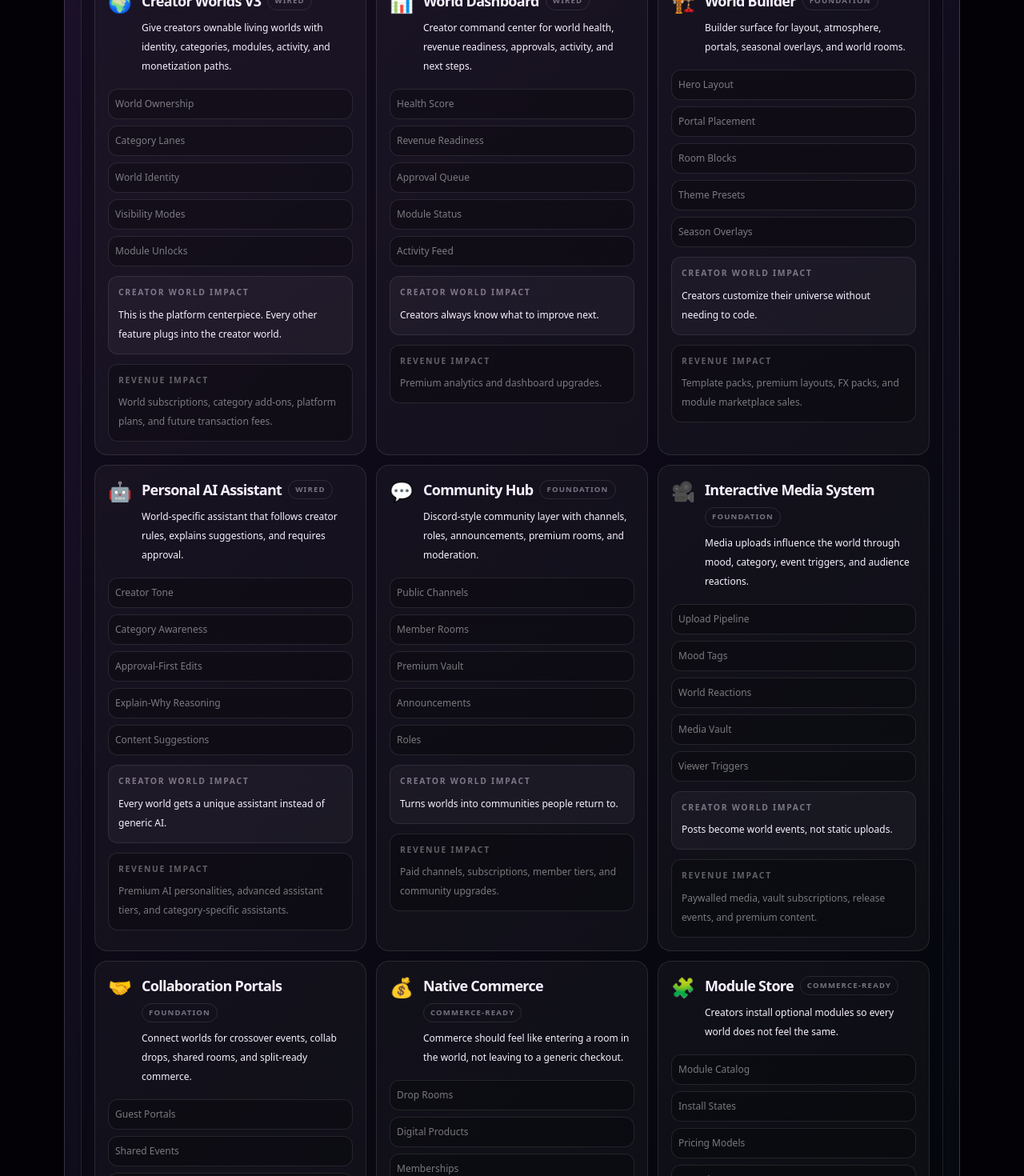
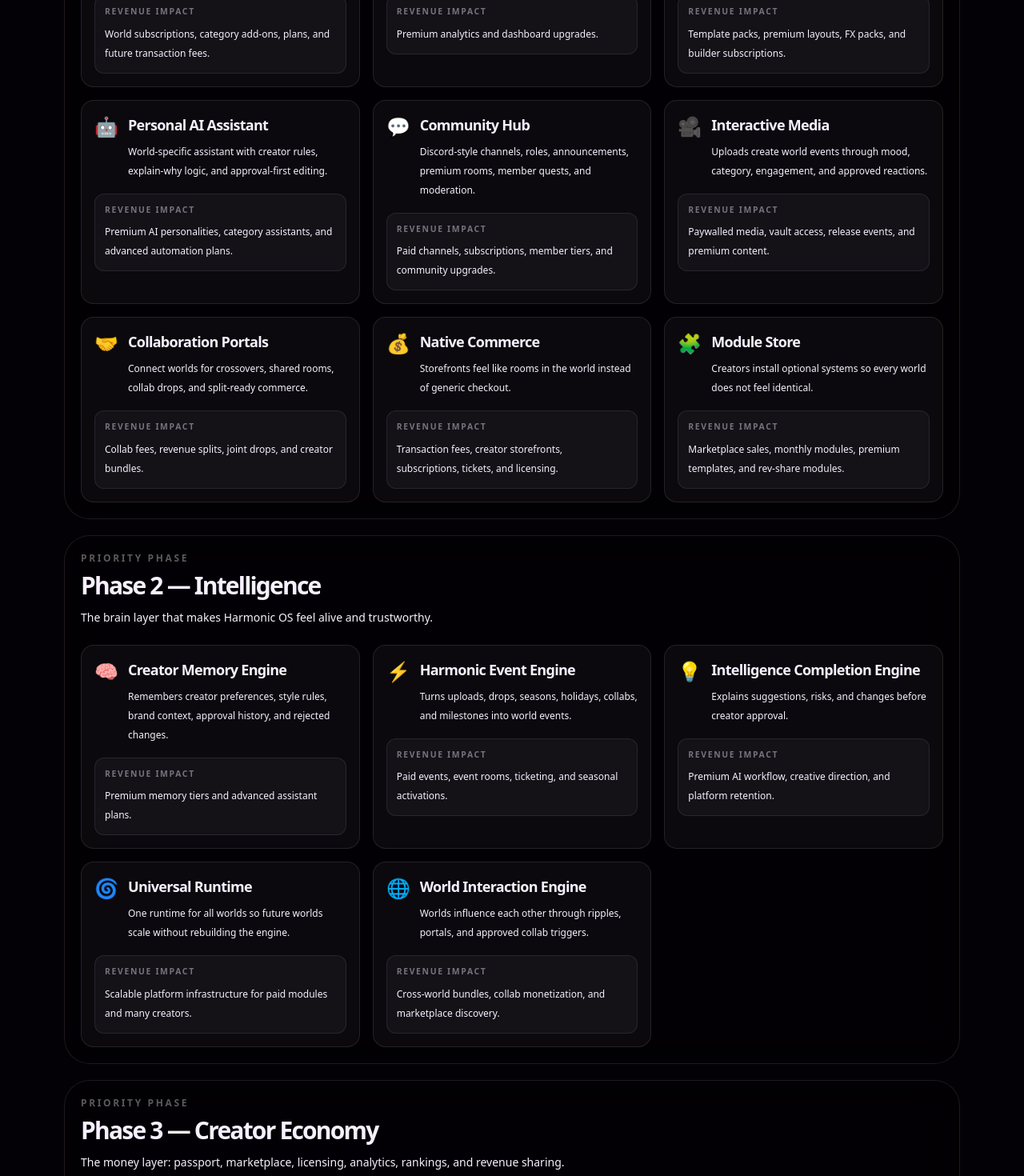
Before and after one commit to thatsmelodic/harmonic-os, a Next.js app: page /creator-worlds in a window 1280 px wide. Shown: the part 940-2410 px from the top of the page at 80% size. Built offline with nearby package versions, Linux system fonts and the light colour scheme.

Commit message:
Stabilize full platform phases on Creator Worlds

```diff
--- a/app/creator-worlds/page.tsx
+++ b/app/creator-worlds/page.tsx
@@ -1,22 +1,49 @@
 import Link from 'next/link';
 import { FrequencyDock } from '@/components/FrequencyDock';
-import { HarmonicPlatformPhasesPanel } from '@/components/creator-worlds/HarmonicPlatformPhasesPanel';
 
 export const metadata = {
   title: 'Creator Worlds Platform | Harmonic OS',
-  description: 'Dedicated Creator Worlds platform page for dashboards, world building, personal AI, communities, media, collabs, rankings, modules, native commerce, intelligence, and creator economy systems.',
+  description: 'Creator Worlds platform page for dashboards, world building, personal AI, communities, media, collabs, rankings, modules, native commerce, intelligence, and creator economy systems.',
 };
 
-const systems = [
-  { emoji: '🌍', title: 'World Dashboard', purpose: 'The home base for every creator world.', features: ['world health score', 'activity feed', 'module status', 'approval queue', 'revenue readiness'], revenue: 'Premium analytics, creator plans, and dashboard upgrades.' },
-  { emoji: '🏗️', title: 'World Builder', purpose: 'Customize layout, atmosphere, portals, themes, and seasonal overlays.', features: ['living hero scene', 'category portals', 'theme presets', 'atmosphere controls', 'drop zones'], revenue: 'Theme packs, premium layouts, templates, and builder subscriptions.' },
-  { emoji: '🤖', title: 'Personal AI Assistant', purpose: 'A unique approval-first AI for each creator world.', features: ['creator rules', 'world tone', 'suggestion previews', 'explain-why notes', 'content planning'], revenue: 'Premium AI personalities, category assistants, and advanced automation plans.' },
-  { emoji: '💬', title: 'Community Hub', purpose: 'Discord-style channels, roles, announcements, and member rooms.', features: ['channels', 'roles', 'premium rooms', 'mod queue', 'member quests'], revenue: 'Paid channels, subscriptions, private rooms, and fan memberships.' },
-  { emoji: '🎥', title: 'Interactive Media System', purpose: 'Uploads influence the world instead of sitting as static posts.', features: ['video impact score', 'mood tags', 'world reactions', 'exclusive vault', 'viewer triggers'], revenue: 'Paywalled media, vault access, exclusive clips, and drop-linked content.' },
-  { emoji: '🤝', title: 'Collaboration Portals', purpose: 'Connect worlds for crossovers, events, drops, and shared experiences.', features: ['guest portals', 'shared events', 'collab drops', 'media swaps', 'split-ready hooks'], revenue: 'Collab fees, revenue splits, joint events, and creator bundles.' },
-  { emoji: '📈', title: 'World Rankings', purpose: 'Discovery by activity, growth, category, and engagement.', features: ['overall ranks', 'category ranks', 'fastest growing', 'most active', 'featured worlds'], revenue: 'Analytics upgrades and curated discovery without pay-to-win ranking.' },
-  { emoji: '🧩', title: 'Module Store', purpose: 'Creators install optional systems instead of everyone getting the same site.', features: ['FX packs', 'AI packs', 'themes', 'commerce modules', 'community tools'], revenue: 'Marketplace sales, subscriptions, rev-share modules, and premium templates.' },
-  { emoji: '💰', title: 'Native Commerce', purpose: 'Storefronts that feel like part of the world, not generic checkout.', features: ['drop rooms', 'digital products', 'tickets', 'subscriptions', 'licensing hooks'], revenue: 'Platform take rate, creator storefronts, marketplace sales, and licensing.' },
+const phases = [
+  {
+    title: 'Phase 1 — Creator Platform',
+    subtitle: 'The main product surface: creators build worlds instead of profiles.',
+    features: [
+      ['🌍', 'Creator Worlds V3', 'Ownable living worlds with identity, categories, modules, activity, and monetization paths.', 'World subscriptions, category add-ons, plans, and future transaction fees.'],
+      ['📊', 'World Dashboard', 'Creator command center for health, revenue readiness, approvals, activity, and next steps.', 'Premium analytics and dashboard upgrades.'],
+      ['🏗️', 'World Builder', 'Customize layout, atmosphere, portals, rooms, themes, and seasonal overlays.', 'Template packs, premium layouts, FX packs, and builder subscriptions.'],
+      ['🤖', 'Personal AI Assistant', 'World-specific assistant with creator rules, explain-why logic, and approval-first editing.', 'Premium AI personalities, category assistants, and advanced automation plans.'],
+      ['💬', 'Community Hub', 'Discord-style channels, roles, announcements, premium rooms, member quests, and moderation.', 'Paid channels, subscriptions, member tiers, and community upgrades.'],
+      ['🎥', 'Interactive Media', 'Uploads create world events through mood, category, engagement, and approved reactions.', 'Paywalled media, vault access, release events, and premium content.'],
+      ['🤝', 'Collaboration Portals', 'Connect worlds for crossovers, shared rooms, collab drops, and split-ready commerce.', 'Collab fees, revenue splits, joint drops, and creator bundles.'],
+      ['💰', 'Native Commerce', 'Storefronts feel like rooms in the world instead of generic checkout.', 'Transaction fees, creator storefronts, subscriptions, tickets, and licensing.'],
+      ['🧩', 'Module Store', 'Creators install optional systems so every world does not feel identical.', 'Marketplace sales, monthly modules, premium templates, and rev-share modules.'],
+    ],
+  },
+  {
+    title: 'Phase 2 — Intelligence',
+    subtitle: 'The brain layer that makes Harmonic OS feel alive and trustworthy.',
+    features: [
+      ['🧠', 'Creator Memory Engine', 'Remembers creator preferences, style rules, brand context, approval history, and rejected changes.', 'Premium memory tiers and advanced assistant plans.'],
+      ['⚡', 'Harmonic Event Engine', 'Turns uploads, drops, seasons, holidays, collabs, and milestones into world events.', 'Paid events, event rooms, ticketing, and seasonal activations.'],
+      ['💡', 'Intelligence Completion Engine', 'Explains suggestions, risks, and changes before creator approval.', 'Premium AI workflow, creative direction, and platform retention.'],
+      ['🌀', 'Universal Runtime', 'One runtime for all worlds so future worlds scale without rebuilding the engine.', 'Scalable platform infrastructure for paid modules and many creators.'],
+      ['🌐', 'World Interaction Engine', 'Worlds influence each other through ripples, portals, and approved collab triggers.', 'Cross-world bundles, collab monetization, and marketplace discovery.'],
+    ],
+  },
+  {
+    title: 'Phase 3 — Creator Economy',
+    subtitle: 'The money layer: passport, marketplace, licensing, analytics, rankings, and revenue sharing.',
+    features: [
+      ['🎫', 'Creator Passport', 'Identity layer for visitors moving through worlds, memberships, purchases, and achievements.', 'Loyalty, memberships, paid access, and unlock systems.'],
+      ['🛍️', 'Frequency Marketplace', 'Marketplace for themes, FX, AI personalities, templates, modules, music packs, and creator assets.', 'Marketplace commissions, subscriptions, paid listings, and rev-share modules.'],
+      ['📜', 'Licensing Engine', 'Usage-rights layer for beats, templates, themes, modules, clips, and creator IP.', 'License fees, renewals, marketplace commissions, and creator business tools.'],
+      ['🤲', 'Revenue Sharing', 'Tracks splits for collabs, modules, marketplaces, events, and platform fees.', 'Scalable commerce and partnership transactions.'],
+      ['📈', 'Analytics + Rankings', 'Ranks worlds by activity, growth, engagement, category strength, revenue readiness, and community health.', 'Premium analytics, featured discovery, and growth tools.'],
+    ],
+  },
 ];
 
 const metrics = [
@@ -24,14 +51,6 @@ const metrics = [
   { label: 'Revenue Paths', value: '20+' },
   { label: 'AI Control', value: 'Approval' },
   { label: 'Platform Phases', value: '3' },
-];
-
-const commercePaths = [
-  'World memberships for exclusive rooms and private media.',
-  'Limited drops through immersive product rooms.',
-  'Paid events for tournaments, listening rooms, pop-ups, and streams.',
-  'Licensing for beats, templates, themes, FX, and creator modules.',
-  'Marketplace sales for packs, layouts, AI personalities, and world upgrades.',
 ];
 
 export default function CreatorWorldsPage() {
@@ -53,7 +72,6 @@ export default function CreatorWorldsPage() {
               <Link href="/worlds" className="rounded-full border border-white/10 px-5 py-3 text-sm font-black text-purple-100/75 hover:bg-white/[.06]">Explore Worlds</Link>
             </div>
           </div>
-
           <div className="mt-6 grid gap-3 md:grid-cols-4">
             {metrics.map((metric) => <HeroStat key={metric.label} label={metric.label} value={metric.value} />)}
           </div>
@@ -61,44 +79,36 @@ export default function CreatorWorldsPage() {
       </section>
 
       <section className="harmonic-container grid gap-5">
-        <HarmonicPlatformPhasesPanel />
-
-        <article className="rounded-[2rem] border border-purple-200/20 bg-black/35 p-5 backdrop-blur-2xl">
-          <p className="text-xs font-black uppercase tracking-[.28em] text-purple-100/50">Creator Worlds Product Surface</p>
-          <h2 className="mt-3 text-4xl font-black tracking-[-.08em] sm:text-5xl">The income layer</h2>
-          <p className="mt-3 max-w-5xl text-sm leading-7 text-white/60">
-            This page is the public-facing foundation for the Creator Worlds platform. The Studio version controls the operating system. This standalone page explains the product, business model, creator value, and revenue paths in a stable build-safe way.
-          </p>
+        <article className="rounded-[2rem] border border-purple-200/20 bg-[linear-gradient(135deg,rgba(183,108,255,.16),rgba(54,178,203,.05),rgba(0,0,0,.38))] p-5 backdrop-blur-2xl">
+          <p className="text-xs font-black uppercase tracking-[.28em] text-purple-100/50">Full Platform Programming</p>
+          <h2 className="mt-3 text-4xl font-black tracking-[-.08em] sm:text-5xl">All phases. One creator economy.</h2>
+          <p className="mt-3 max-w-5xl text-sm leading-7 text-white/60">Creator Worlds is the centerpiece, but the income system needs all three phases connected: platform, intelligence, and economy.</p>
         </article>
 
-        <div className="grid gap-4 xl:grid-cols-3">
-          {systems.map((system) => (
-            <article key={system.title} className="rounded-2xl border border-white/10 bg-black/25 p-4 backdrop-blur-xl">
+        {phases.map((phase) => (
+          <article key={phase.title} className="rounded-[2rem] border border-white/10 bg-black/25 p-5 backdrop-blur-xl">
+            <p className="text-xs font-black uppercase tracking-[.22em] text-white/35">Priority Phase</p>
+            <h2 className="mt-2 text-3xl font-black tracking-[-.06em] text-white/86">{phase.title}</h2>
+            <p className="mt-2 text-sm leading-7 text-white/52">{phase.subtitle}</p>
+            <div className="mt-5 grid gap-4 xl:grid-cols-3">
+              {phase.features.map(([emoji, title, purpose, revenue]) => (
+                <section key={title} className="rounded-2xl border border-white/10 bg-white/[.035] p-4">
                   <div className="flex items-start gap-3">
-                <span className="text-2xl">{system.emoji}</span>
+                    <span className="text-2xl">{emoji}</span>
                     <div>
-                  <h3 className="text-xl font-black tracking-[-.04em] text-white/82">{system.title}</h3>
-                  <p className="mt-2 text-xs leading-6 text-white/50">{system.purpose}</p>
+                      <h3 className="text-lg font-black tracking-[-.04em] text-white/82">{title}</h3>
+                      <p className="mt-2 text-xs leading-6 text-white/48">{purpose}</p>
                     </div>
                   </div>
-              <div className="mt-4 grid gap-2">
-                {system.features.map((feature) => <p key={feature} className="rounded-xl border border-white/10 bg-white/[.035] p-3 text-xs leading-5 text-white/50 capitalize">{feature}</p>)}
+                  <div className="mt-4 rounded-xl border border-purple-200/10 bg-purple-200/[.045] p-3">
+                    <p className="text-[.65rem] font-black uppercase tracking-[.16em] text-purple-100/45">Revenue Impact</p>
+                    <p className="mt-2 text-xs leading-6 text-white/52">{revenue}</p>
                   </div>
-              <div className="mt-4 rounded-xl border border-purple-200/10 bg-purple-200/[.045] p-3">
-                <p className="text-[.65rem] font-black uppercase tracking-[.16em] text-purple-100/45">Revenue Path</p>
-                <p className="mt-2 text-xs leading-6 text-white/56">{system.revenue}</p>
+                </section>
+              ))}
             </div>
           </article>
         ))}
-        </div>
-
-        <article className="rounded-[2rem] border border-purple-200/20 bg-[linear-gradient(135deg,rgba(183,108,255,.12),rgba(0,0,0,.36))] p-5 backdrop-blur-2xl">
-          <p className="text-xs font-black uppercase tracking-[.28em] text-purple-100/50">Native Commerce Readiness</p>
-          <h2 className="mt-3 text-3xl font-black tracking-[-.06em]">Commerce should feel like walking into the world.</h2>
-          <div className="mt-5 grid gap-3 md:grid-cols-5">
-            {commercePaths.map((path) => <p key={path} className="rounded-2xl border border-white/10 bg-black/25 p-4 text-xs leading-6 text-white/52">{path}</p>)}
-          </div>
-        </article>
       </section>
     </main>
   );
```
Lines whose indentation alone changed are shown as unchanged.
